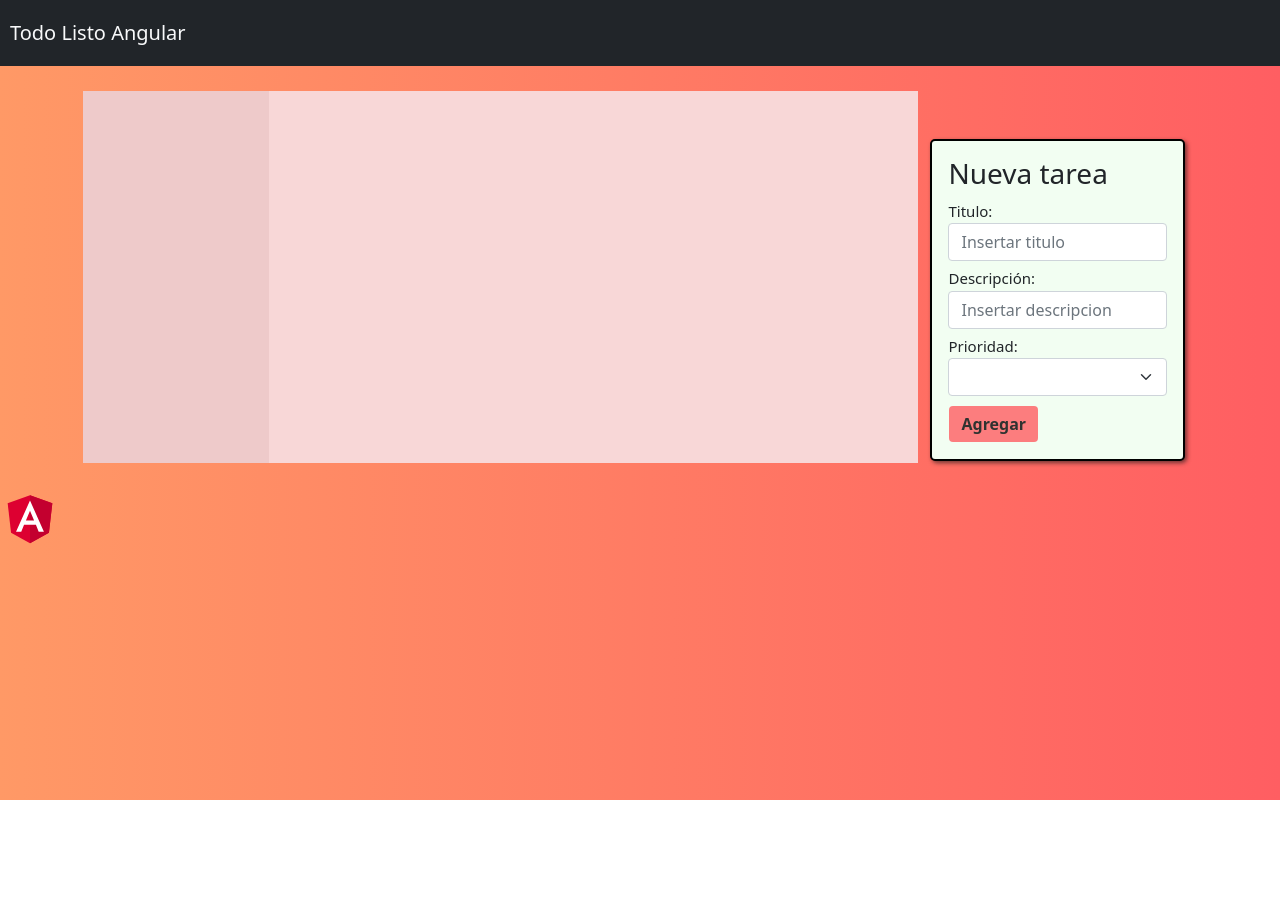
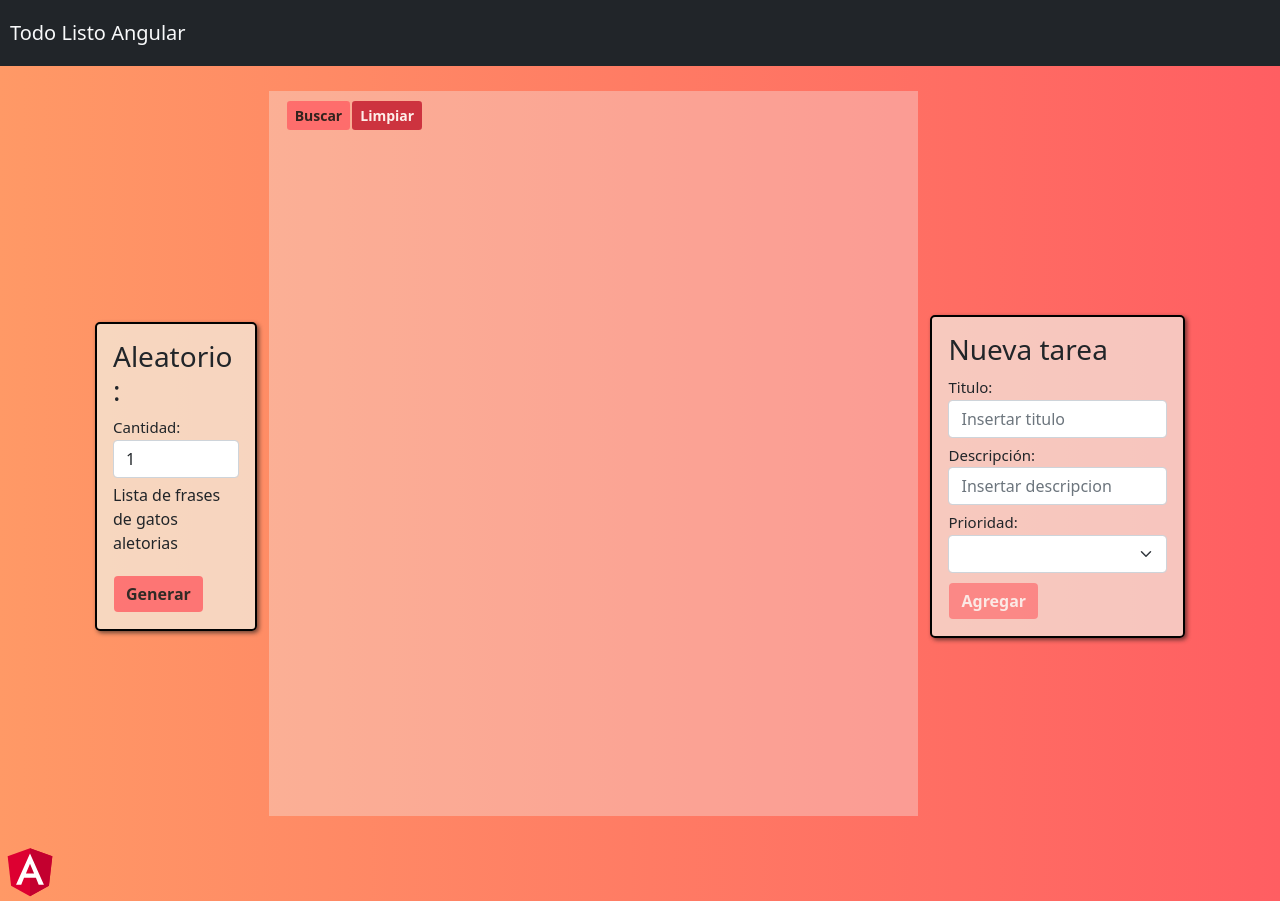
Before and after one commit to CamiloPenagos99/TodoApp, an Angular app: page / in a window 1280 px wide. Before the commit the page ends 800 px from the top, so only its background shows below. Built offline with nearby package versions, Linux system fonts and the light colour scheme.

Commit message:
Crud complete, Api complete

```diff
--- a/src/app/app.component.html
+++ b/src/app/app.component.html
@@ -6,29 +6,58 @@
 
 <div class="container" style="padding: 25px">
   <div class="row">
-    <div class="col-md-2" style="background-color: rgb(238, 202, 202);"></div>
-    <div class="col-md-7" style="background-color: rgb(248, 215, 215);">
+    <div class="col-md-2 formi">
+      <div class="card mt-5" style="">
+        <div class="card-body col-auto">
+          <h3 class="card-title">Aleatorio:</h3>
+          <div class="form-group">
+            <form #FactsForm="ngForm">
+            <label for="" class="form-label">Cantidad:</label>
+            <input type="number" name="number" #number="ngModel" [(ngModel)]="numberFacts" placeholder="Frases de gatos"  class="form-control"
+            min="1" max="10" required>
+            <p *ngIf="number.touched && !number.valid" style="color:rgb(153, 11, 11)">Ingresa numero entre 1 y 100</p>
+            <p>Lista de frases de gatos aletorias</p>
+          </form>
+          </div>
+          <button (click)="listGetFactsApi()" class="btn btn-primary" [disabled]="!FactsForm.valid">Generar</button>
+
+        </div>
+      </div>
+    </div>
+
+
+    <div class="col-md-7" style="background-color: #f2f2f256;">
+      <div class="buttoner" style="padding: 5px">
+        <button class="btn btn-sm">Buscar</button>
+        <button class="btn del btn-sm" (click)="cleanListTask()">Limpiar</button></div>
       <div class="content-list">
       <ul class="list-group">
           <li
           *ngFor="let task of getTasks()"
           class="list-group-item "
+          fade
           [class.actived] = "task==currenTask"
           [class.finished] = "task.status">
           <h4 class="list-group-item-heading d-flex justify-content-between align-items-center">{{task.title}}
             <span>
-            <button class="btn ok btn-sm" (click)=doTask(task) title="Terminar">✔</button>
+            <span *ngIf="!task.status">
+              <button class="btn ok btn-sm" (click)=doTask(task) title="Terminar">✔</button>
+            </span>
+
             <button class="btn del btn-sm"
             (click)=deleteTask(task)
             title="Eliminar">✖</button>
+
+            <span *ngIf="!task.status">
             <button class="btn edit btn-sm" (click)=editTask(task) title="Editar">✏</button>
+            </span>
             </span>
 
           </h4>
 
 
           <p class="list-group-item-text  d-flex justify-content-between align-items-center">{{task.description}} <span>{{task.priority}}
-            <span  *ngIf ="task.status" style="color: rgb(2, 90, 2)" class="spanfinish">Terminada</span>
+            <span  *ngIf ="task.status" style="color: rgb(2, 90, 2)" class="spanfinish"> Terminada</span>
           </span></p>
         </li>
       </ul>
@@ -41,20 +70,26 @@
           <span *ngIf="editing"><h3 class="card-title">Editar tarea</h3></span>
           <span *ngIf="!editing"><h3 class="card-title">Nueva tarea</h3></span>
           <div class="form-group">
+            <form #TaskForm="ngForm">
             <label for="" class="form-label">Titulo:</label>
-            <input type="text" [(ngModel)]="currenTask.title"  placeholder="Insertar titulo"  class="form-control">
+            <input type="text" name="title" #title="ngModel" [(ngModel)]="currenTask.title"  placeholder="Insertar titulo"  class="form-control" required>
+            <p *ngIf="title.touched && !title.valid" style="color: rgb(148, 9, 9);">Titulo es obligatorio</p>
             <label for="" class="form-label">Descripción:</label>
-            <input type="text" [(ngModel)]="currenTask.description"  placeholder="Insertar descripcion" class="form-control">
+            <input type="text" name="description" #description="ngModel" [(ngModel)]="currenTask.description"  placeholder="Insertar descripcion" class="form-control" required>
+            <p *ngIf="description.touched && !description.valid" style="color: rgb(148, 9, 9);">Descripción es obligatoria</p>
             <label for="" class="form-label">Prioridad:</label>
-            <select class="form-select form-control" aria-label="multiple select example" [(ngModel)]="currenTask.priority">
+            <select class="form-select form-control" name="priority" #priority="ngModel" aria-label="multiple select example" [(ngModel)]="currenTask.priority" required>
               <option value="alta">Alta</option>
               <option value="media">Media</option>
               <option value="baja">Baja</option>
             </select>
+            <p *ngIf="priority.touched && !priority.valid" style="color: rgb(148, 9, 9);">Seleccione la prioridad</p>
+            </form>
           </div>
-          <span *ngIf="editing"><button (click)="updateTask()" class="btn btn-primary btnedit" >Editar</button></span>
-          <span *ngIf="!editing"><button (click)="addTask()" class="btn btn-primary">Agregar</button></span>
 
+          <span *ngIf="editing"><button (click)="updateTask()" class="btn btn-primary btnedit"
+            [disabled]="!TaskForm.valid">Editar</button></span>
+          <span *ngIf="!editing"><button (click)="addTask()" class="btn btn-primary btnadd" [disabled]="!TaskForm.valid">Agregar</button></span>
         </div>
       </div>
 
--- a/src/app/app.component.ts
+++ b/src/app/app.component.ts
@@ -1,15 +1,17 @@
-import { Component } from '@angular/core';
+import { Component, OnInit } from '@angular/core';
 import {Task} from './model/task'
+import {Service} from '../app/services/api.service.service'
 
 @Component({
   selector: 'app-root',
   templateUrl: './app.component.html',
-  styleUrls: ['./app.component.css']
+  styleUrls: ['./app.component.css'],
+  providers: [Service]
 })
-export class AppComponent {
+export class AppComponent implements OnInit {
 
   title = 'Angular-TodoList';
-
+  numberFacts=1;
 
   currenTask:Task = new Task(0,"","","",false);
   aux:Task = new Task(0,"","","",false);
@@ -18,7 +20,10 @@ export class AppComponent {
 
   public editing:boolean = false;
 
-  ngOnInit(): void {
+  constructor(private _Service: Service){
+
+  }
+  ngOnInit():void {
     this.loaded();
   }
 
@@ -39,7 +44,7 @@ export class AppComponent {
 }
 
  public getTasks():Task[] {
-   return this.tasks;
+   return this.tasks.reverse();
  }
 
  //Metodo para persistir el arreglo con localstorage
@@ -56,9 +61,14 @@ export class AppComponent {
   }
 
   //Marcar tarea como realizada
-  doTask(task:Task){
-     task.status=true;
-     this.persistence(this.tasks)
+  doTask(taskn:Task){
+    taskn.status=true;
+     //enviar la tarea al ultimo lugar
+    this.tasks = this.tasks.filter(task => task != taskn);
+    this.tasks.unshift(taskn);
+    this.currenTask=new Task(0,"","","",false);
+    this.persistence(this.tasks)
+
   }
 
   //eliminar tarea
@@ -85,5 +95,36 @@ export class AppComponent {
     this.persistence(this.tasks)
   }
 
+  //Metodos de la lista que es consumida de la api
+
+  listGetFactsApi(){
+    this._Service.getGatFacts(this.numberFacts+"").subscribe(
+      respose=>{
+          this.cleanListTask();
+          console.log(respose.data);
+          this.loadFactsArray(respose.data);
+      },
+
+      error=>{
+          console.log("error");
+      }
+    )
+  }
+
+  //Limpiar Tareas
+
+  cleanListTask(){
+    localStorage.clear();
+    this.tasks=[];
+  }
+
+  loadFactsArray(array:Array<any>){
+    for (let i = 0; i < array.length ; i++) {
+      const obj=array[i];
+      this.aux = new Task(i,"fact-"+i,obj.fact,"media",false);
+      this.tasks.push(this.aux);
+      this.persistence(this.tasks)
+  }
+  }
 
 }
--- a/src/app/model/task.ts
+++ b/src/app/model/task.ts
@@ -55,5 +55,6 @@ export class Task {
         this._status = v;
     }
 
+   //scroll
 
 }
--- /dev/null
+++ b/src/app/services/api.service.service.ts
@@ -0,0 +1,33 @@
+import { Injectable } from '@angular/core';
+import {HttpClient,HttpHeaders} from '@angular/common/http';
+import {Observable} from 'rxjs';
+import {Task} from '../model/task';
+import {global} from './global';
+import { Glob } from 'glob';
+
+@Injectable({
+  providedIn: 'root'
+})
+export class Service {
+  public url:string;
+
+  constructor(public _http: HttpClient) {
+    this.url=global.url;
+  }
+
+
+  testService(){
+      let msg = "Prueba del servicio";
+
+    return msg;
+  }
+
+  //Consumir la api
+  getGatFacts(num:string):Observable<any>{
+    let header = new HttpHeaders().set('Content-Type','application/json');
+
+    return this._http.get(this.url+num , {headers:header})
+  }
+
+
+}
--- /dev/null
+++ b/src/app/services/global.ts
@@ -0,0 +1,3 @@
+export var global = {
+    url: 'https://catfact.ninja/facts?limit='
+}
--- a/src/styles.css
+++ b/src/styles.css
@@ -5,7 +5,24 @@ body{
     background: -webkit-linear-gradient(to left, #ff5e62, #ff9966);
     background: linear-gradient(to left, #ff5e62, #ff9966);
     height: 100vh;
+
 }
+
+/* Scrollbar */
+
+::-webkit-scrollbar {
+    width: 10px;
+    height: 10px;
+    }
+    ::-webkit-scrollbar-track-piece  {
+    background-color: #ff5e62;
+    }
+    ::-webkit-scrollbar-thumb:vertical {
+    height: 20px;
+    background-color: #f8f8f8c2;
+    }
+
+
 
 .list-group-item{
     margin: 4px;
@@ -17,13 +34,15 @@ body{
     border: 2px solid #ff5e62;
 }
 
-/*.content-list{
- overflow: scroll
-} */
+.content-list{
+    padding: 5px;
+    height: 85vh;
+    overflow: auto
+}
 
 .list-group-item-heading{
    padding: 5px;
-   font-size: 30px;
+   font-size: 20px;
    background-color: #e0dede;
    border-radius: 2px;
 }
@@ -38,11 +57,13 @@ h4::first-letter{
 }
 
 .list-group-item-text{
-    font-size: 22px;
+    font-size: 17px;
 }
 
 .list-group-item-text span{
     font-size: 15px;
+    color: rgb(51, 49, 49);
+    font-weight: 600;
 }
 
 .formi{
@@ -51,12 +72,14 @@ h4::first-letter{
     justify-content: center;
 
 }
+
+
 .card{
     border: 2px solid black;
     border-radius: 5px;
     box-shadow: 2px 2px 4px rgba(22, 22, 22, 0.616);
     margin-bottom: 2px;
-    background-color: #f2fef2;
+    background-color: #f2fef2a2;
 }
 .form-control{
     margin-bottom: 5px;
@@ -119,15 +142,28 @@ h4::first-letter{
 }
 
 .finished{
+    font-size: 17px;
     text-decoration:line-through;
     opacity: 0.6;
 }
 
-.finished spanfinish{
+.spanfinish{
     text-decoration:none;
+    font-weight: bolder;
 }
 
 .btnedit{
     background:#003559;
     color: white;
 }
+
+.btnadd[disabled]{
+    background-color: #ff5e62;
+    opacity: 0.6;
+    cursor: not-allowed;
+}
+
+.buttoner{
+
+    padding: none;
+}
```
Also changed, not shown: src/app/app.module.ts (+7 -1 lines), 1 other file (tests, documents, lock files or other folders).
